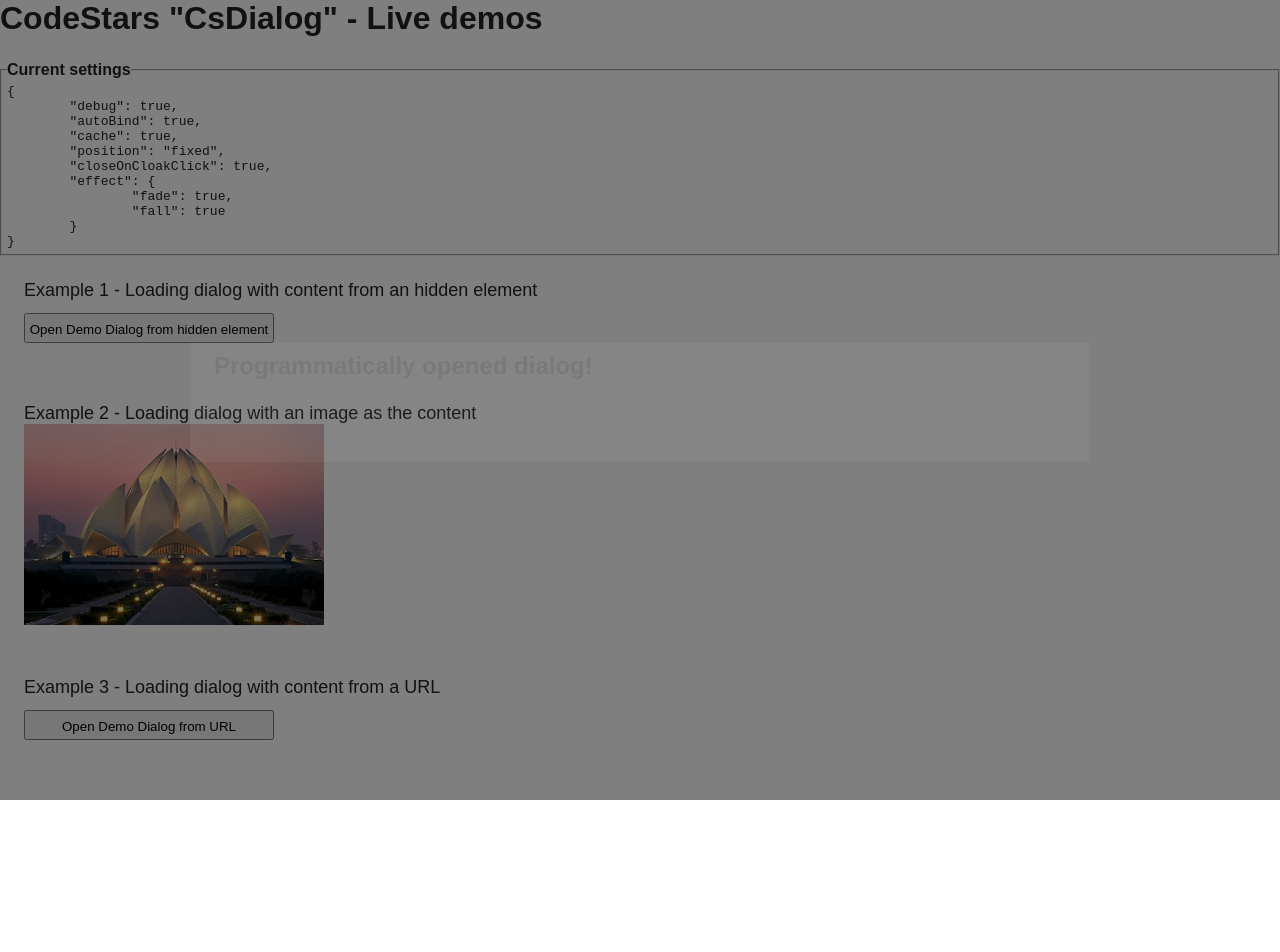
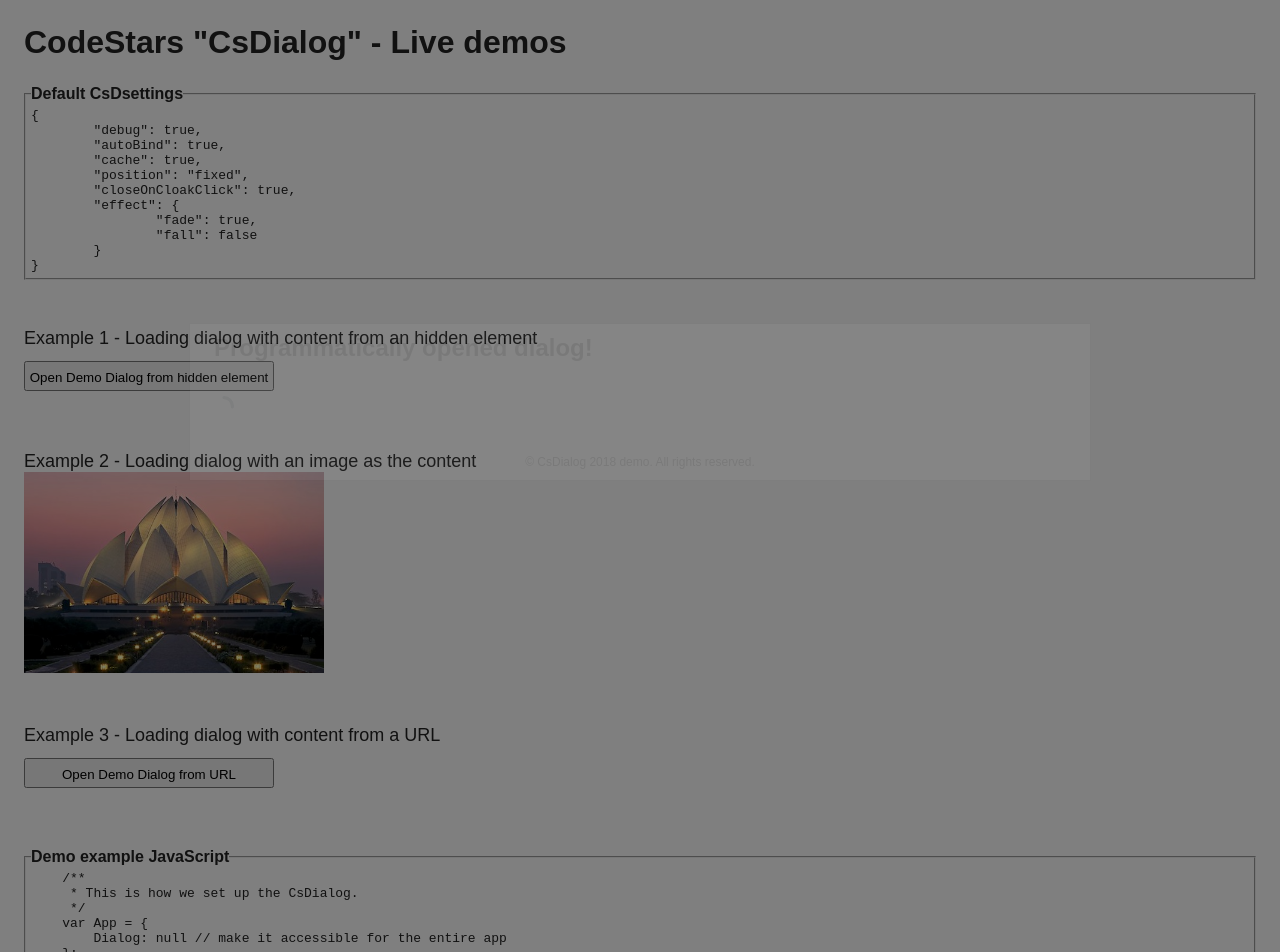
Before and after one commit to Code-Stars/cs-dialog, a website: page demos/demos.html in a window 1280 px wide. Shown: the top 952 px of the page. Before the commit the page ends 800 px from the top, so only its background shows below. Drawn offline with Linux system fonts and the light colour scheme.

Commit message:
Added demo fieldset for showing used demo javascript.

```diff
--- a/demos/demos.html
+++ b/demos/demos.html
@@ -2,7 +2,7 @@
 <html lang="en">
 <head>
     <meta charset="UTF-8">
-    <title>CodeStars Dialog Demo - Content from hidden element ID</title>
+    <title>CodeStars Dialog Demos</title>
     <link rel="stylesheet" href="css/demo.css"/>
     <link rel="stylesheet" href="../dist/cs-dialog.css"/>
     <link rel="stylesheet" href="../dist/cs-dialog.css"/>
@@ -15,21 +15,20 @@
 
 <article class="leader-inside">
 
-    <header class="gutters trailer">
+    <section>
 
         <div class="trailer">
             <h1>CodeStars &quot;CsDialog&quot; - Live demos</h1>
         </div>
 
         <fieldset>
-            <legend>Current settings</legend>
-
+            <legend>Default CsDsettings</legend>
             <div id="cs-dialog-settings"></div>
         </fieldset>
 
-    </header>
+    </section>
 
-    <section class="gutters trailer">
+    <section>
 
         <header class="trailer">
             <h3>Example 1 - Loading dialog with content from an hidden element</h3>
@@ -45,7 +44,7 @@
 
     </section>
 
-    <section class="gutters trailer">
+    <section>
 
         <header class="trailer">
             <h3>Example 2 - Loading dialog with an image as the content</h3>
@@ -59,7 +58,7 @@
 
     </section>
 
-    <section class="gutters trailer">
+    <section>
 
         <header class="trailer">
             <h3>Example 3 - Loading dialog with content from a URL</h3>
@@ -68,6 +67,15 @@
         <button data-cs-dialog="partial" data-title="Demo Dialog" data-url="./partials/demo-content-partial.html">
             Open Demo Dialog from URL
         </button>
+
+    </section>
+
+    <section>
+
+        <fieldset>
+            <legend>Demo example JavaScript</legend>
+            <div id="cs-dialog-javascript"></div>
+        </fieldset>
 
     </section>
 
@@ -89,12 +97,12 @@
             cache: true, // do not remove dialog from HTML, but use the already generated version
             effect: {
                 fade: true, // will make the dialog fade-in instead of appearing at once
-                fall: true // will make the dialog 'fall out of the sky' when appearing
+                fall: false // will make the dialog 'fall out of the sky' when appearing
             },
             position: 'fixed' // will make the dialog move along with the screen
         });
 
-        //App.Dialog.setFooterText('&copy; CsDialog ' + (new Date()).getFullYear() + ' demo. All rights reserved.');
+        App.Dialog.setFooterText('&copy; CsDialog ' + (new Date()).getFullYear() + ' demo. All rights reserved.');
 
         setTimeout(function() {
 
@@ -113,6 +121,8 @@
          * Print demo config on page.
          */
         d.getElementById('cs-dialog-settings').innerHTML = '<pre>' + JSON.stringify(App.Dialog.config, null, "\t") + '</pre>';
+        var demoJs = document.getElementsByTagName('script')[2].innerHTML;
+        d.getElementById('cs-dialog-javascript').innerHTML = '<pre>' + String(demoJs).replace(/&/g, '&amp;').replace(/</g, '&lt;').replace(/>/g, '&gt;').replace(/"/g, '&quot;') + '</pre>';
     })(document);
 </script>
 
```
